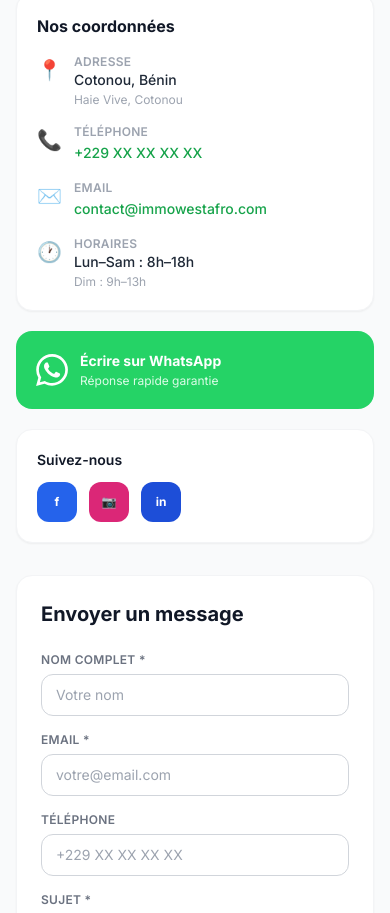
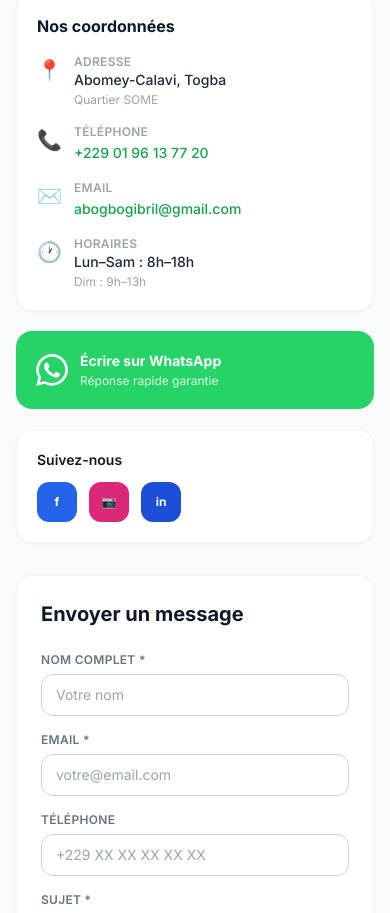
Before and after one commit to abogbogibril-ux/immo-west-afro-benin, a Next.js app: page /contact in a window 390 px wide. Shown: the part 319-1232 px from the top of the page. Built offline with nearby package versions, Linux system fonts and the light colour scheme; no server answers.

Commit message:
feat: contenu reel - telephone, email, adresse + format 10 chiffres

```diff
--- a/src/app/bien/[id]/JsonLd.tsx
+++ b/src/app/bien/[id]/JsonLd.tsx
@@ -110,7 +110,7 @@ export default function JsonLd({ bien }: Props) {
     name: 'Immo West Afro Bénin',
     url: baseUrl,
     logo: `${baseUrl}/favicon.ico`,
-    telephone: '+229 XX XX XX XX',
+    telephone: '+229 XX XX XX XX XX',
     address: {
       '@type': 'PostalAddress',
       addressLocality: 'Cotonou',
--- a/src/app/contact/page.tsx
+++ b/src/app/contact/page.tsx
@@ -69,20 +69,20 @@ export default function ContactPage() {
                   {
                     icon: '📍',
                     label: 'Adresse',
-                    value: 'Cotonou, Bénin',
-                    sub: 'Haie Vive, Cotonou',
+                    value: 'Abomey-Calavi, Togba',
+                    sub: 'Quartier SOME',
                   },
                   {
                     icon: '📞',
                     label: 'Téléphone',
-                    value: '+229 XX XX XX XX',
-                    href: 'tel:+229XXXXXXXX',
+                    value: '+229 01 96 13 77 20',
+                    href: 'tel:+22901961377',
                   },
                   {
                     icon: '✉️',
                     label: 'Email',
-                    value: 'contact@immowestafro.com',
-                    href: 'mailto:contact@immowestafro.com',
+                    value: 'abogbogibril@gmail.com',
+                    href: 'mailto:abogbogibril@gmail.com',
                   },
                   {
                     icon: '🕐',
@@ -110,7 +110,7 @@ export default function ContactPage() {
             </div>
 
             {/* WhatsApp */}
-            <a href={`https://wa.me/229XXXXXXXX?text=${waText}`}
+            <a href={`https://wa.me/22901961377?text=${waText}`}
               target="_blank" rel="noopener noreferrer"
               className="flex items-center gap-3 bg-[#25D366] text-white rounded-2xl p-5 hover:bg-[#1fba59] transition-colors">
               <svg className="w-8 h-8 flex-shrink-0" viewBox="0 0 24 24" fill="currentColor">
@@ -187,7 +187,7 @@ export default function ContactPage() {
                       <label className="block text-xs font-semibold text-gray-500 uppercase tracking-wide mb-1.5">
                         Téléphone
                       </label>
-                      <input name="telephone" type="tel" placeholder="+229 XX XX XX XX"
+                      <input name="telephone" type="tel" placeholder="+229 XX XX XX XX XX"
                         value={form.telephone} onChange={handleChange}
                         className="w-full px-3.5 py-2.5 border border-gray-200 rounded-xl text-sm focus:outline-none focus:ring-2 focus:ring-green-400/30 bg-gray-50"/>
                     </div>
@@ -242,7 +242,7 @@ export default function ContactPage() {
 
                   <p className="text-center text-xs text-gray-400">
                     Ou contactez-nous directement sur{' '}
-                    <a href={`https://wa.me/229XXXXXXXX?text=${waText}`}
+                    <a href={`https://wa.me/22901961377?text=${waText}`}
                       target="_blank" rel="noopener noreferrer"
                       className="text-green-600 font-semibold hover:underline">
                       WhatsApp
--- a/src/app/dashboard/agent/parametres/page.tsx
+++ b/src/app/dashboard/agent/parametres/page.tsx
@@ -156,8 +156,8 @@ export default function ParametresPage() {
                 { label: 'Prénom', name: 'prenom', type: 'text', placeholder: 'Votre prénom' },
                 { label: 'Nom', name: 'nom', type: 'text', placeholder: 'Votre nom' },
                 { label: 'Email', name: 'email', type: 'email', placeholder: 'email@exemple.com', disabled: true },
-                { label: 'Téléphone', name: 'telephone', type: 'tel', placeholder: '+229 XX XX XX XX' },
-                { label: 'WhatsApp', name: 'whatsapp', type: 'tel', placeholder: '+229 XX XX XX XX' },
+                { label: 'Téléphone', name: 'telephone', type: 'tel', placeholder: '+229 XX XX XX XX XX' },
+                { label: 'WhatsApp', name: 'whatsapp', type: 'tel', placeholder: '+229 XX XX XX XX XX' },
                 { label: 'Ville', name: 'ville', type: 'text', placeholder: 'Cotonou' },
               ].map(f => (
                 <div key={f.name}>
--- a/src/app/dashboard/client/parametres/page.tsx
+++ b/src/app/dashboard/client/parametres/page.tsx
@@ -183,8 +183,8 @@ export default function ClientParametresPage() {
                 { label: 'Prénom', name: 'prenom', type: 'text', placeholder: 'Votre prénom' },
                 { label: 'Nom', name: 'nom', type: 'text', placeholder: 'Votre nom' },
                 { label: 'Email', name: 'email', type: 'email', placeholder: '', disabled: true },
-                { label: 'Téléphone', name: 'telephone', type: 'tel', placeholder: '+229 XX XX XX XX' },
-                { label: 'WhatsApp', name: 'whatsapp', type: 'tel', placeholder: '+229 XX XX XX XX' },
+                { label: 'Téléphone', name: 'telephone', type: 'tel', placeholder: '+229 XX XX XX XX XX' },
+                { label: 'WhatsApp', name: 'whatsapp', type: 'tel', placeholder: '+229 XX XX XX XX XX' },
                 { label: 'Ville', name: 'ville', type: 'text', placeholder: 'Cotonou' },
               ].map(f => (
                 <div key={f.name}>
--- a/src/app/deposer/page.tsx
+++ b/src/app/deposer/page.tsx
@@ -34,7 +34,7 @@ export default function DeposerPage() {
       setErreur('Veuillez remplir les champs obligatoires : type de bien, ville et téléphone.')
       return
     }
-    if (form.telephone.replace(/\D/g, '').length < 8) {
+    if (form.telephone.replace(/\D/g, '').length < 10) {
       setErreur('Numéro de téléphone invalide.')
       return
     }
@@ -230,7 +230,7 @@ export default function DeposerPage() {
                     Téléphone *
                   </label>
                   <input type="tel" name="telephone" value={form.telephone} onChange={handleChange}
-                    placeholder="+229 XX XX XX XX"
+                    placeholder="+229 XX XX XX XX XX"
                     className="w-full px-4 py-2.5 border border-gray-200 rounded-xl text-sm text-gray-700 focus:outline-none focus:ring-2 focus:ring-green-400/30 bg-gray-50"/>
                 </div>
               </div>
--- a/src/app/inscription/page.tsx
+++ b/src/app/inscription/page.tsx
@@ -227,7 +227,7 @@ export default function InscriptionPage() {
 
               <div>
                 <label className="block text-xs font-semibold text-gray-500 uppercase tracking-wide mb-1.5">Telephone WhatsApp *</label>
-                <input name="telephone" type="tel" required placeholder="+229 XX XX XX XX"
+                <input name="telephone" type="tel" required placeholder="+229 XX XX XX XX XX"
                   value={form.telephone} onChange={handleChange}
                   className="w-full px-3.5 py-2.5 border border-gray-200 rounded-xl text-sm text-gray-900 bg-white focus:outline-none focus:ring-2 focus:ring-green-400/30"/>
               </div>
--- a/src/components/Footer.tsx
+++ b/src/components/Footer.tsx
@@ -129,14 +129,14 @@ export default function Footer() {
                 f
               </a>
               <a
-                href="tel:+22901961377 20"
+                href="tel:+22901961377"
                 aria-label="T&eacute;l&eacute;phone"
                 style={styleSocial}
               >
                 📞
               </a>
               <a
-                href="mailto:calavi_immo@immowestafro.com"
+                href="mailto:abogbogibril@gmail.com"
                 aria-label="Email"
                 style={styleSocial}
               >
@@ -218,14 +218,14 @@ export default function Footer() {
               }}
             >
               <p>📍 Abomey-Calavi, B&eacute;nin</p>
-              <a href="tel:+22901961377 20" style={styleLien}>
+              <a href="tel:+22901961377" style={styleLien}>
                 📞 +229 01 96 13 77 20
               </a>
               <a
-                href="mailto:calavi_immo@immowestafro.com"
+                href="mailto:abogbogibril@gmail.com"
                 style={{ ...styleLien, wordBreak: 'break-all' }}
               >
-                ✉️ calavi_immo@immowestafro.com
+                ✉️ abogbogibril@gmail.com
               </a>
             </div>
           </div>
```
